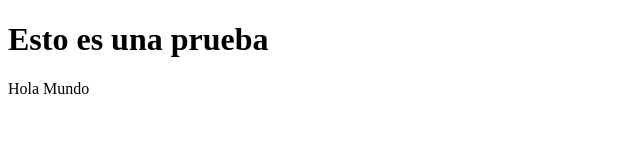
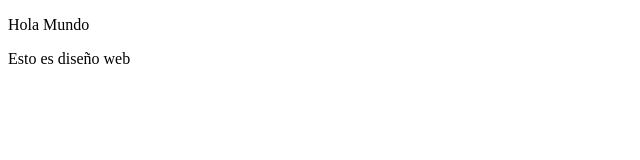
Before and after one commit to PaolaCieza/WEB-DESIGN, a plain HTML site: page Index.html in a window 1280 px wide. Shown: the whole page, without its empty margins (0-640 px from the left). Drawn offline with Linux system fonts and the light colour scheme.

Commit message:
Update Index.html

```diff
--- a/Index.html
+++ b/Index.html
@@ -7,7 +7,7 @@
     <title>Document</title>
 </head>
 <body>
-    <h1>Esto es una prueba</h1>
     <p>Hola Mundo</p>
+    <p>Esto es diseño web</p>
 </body>
 </html>
```
